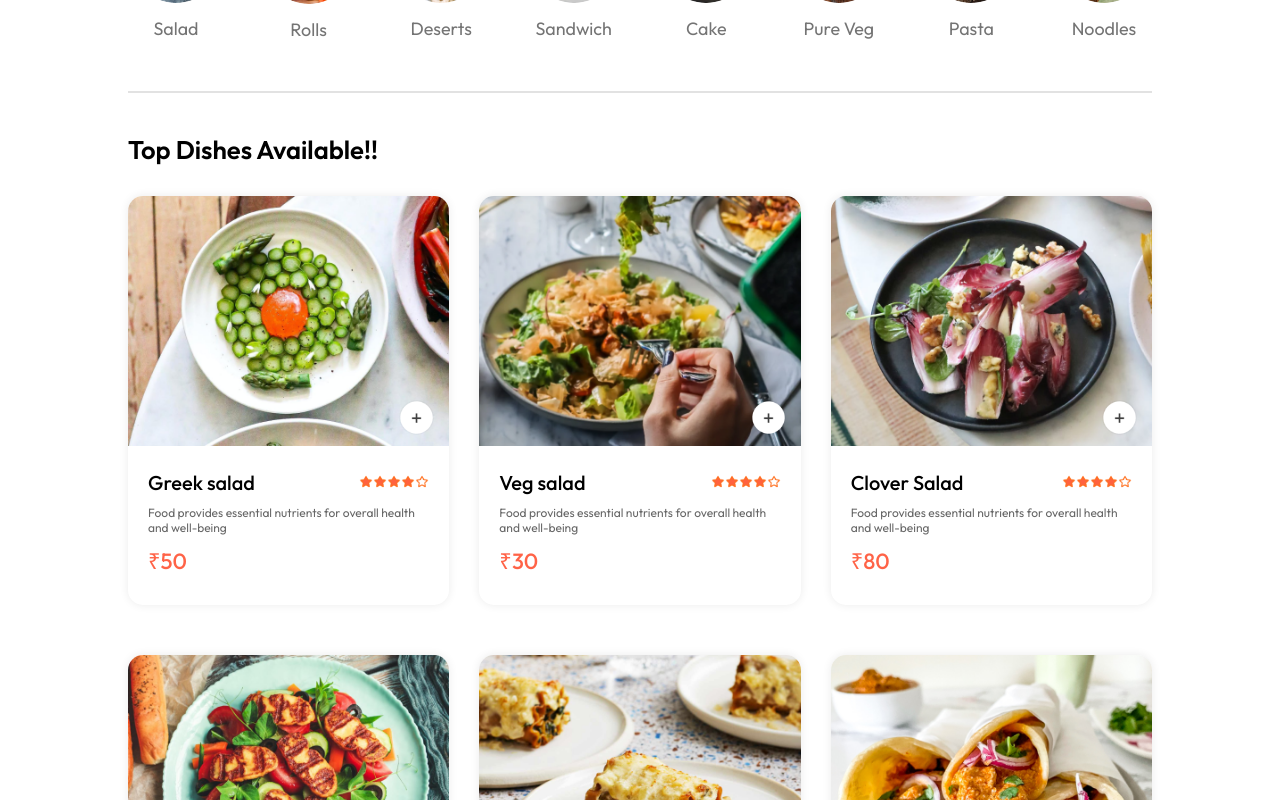
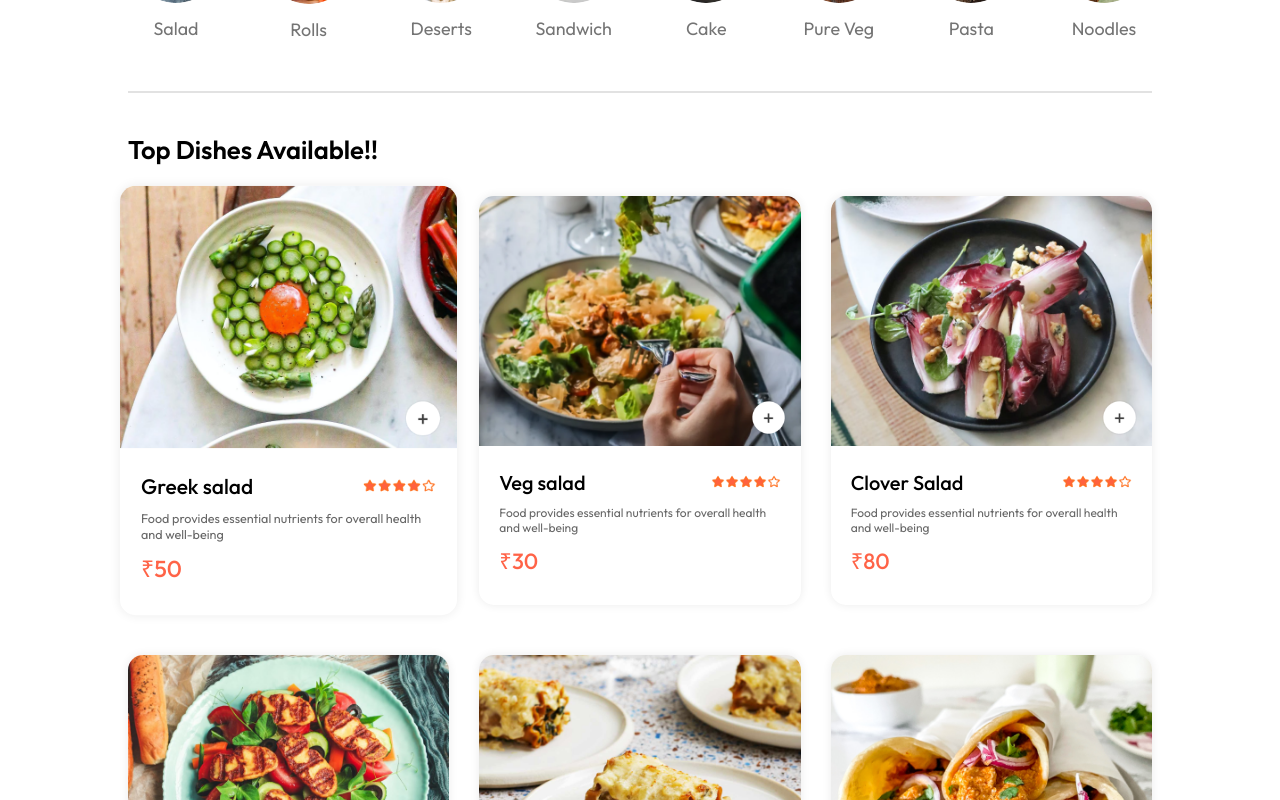
Before and after one commit to Viceroyyyy/CampusBite_Project, a React (Vite) app in the folder frontend/: page / in a window 1280 px wide. In both pictures the pointer is over the element 288 px from the left and 1246 px from the top of the page. Shown: the part 846-1646 px from the top of the page. Built offline with nearby package versions, Linux system fonts and the light colour scheme.

Commit message:
Addded new transform property

```diff
--- a/frontend/src/components/FoodItem/FoodItem.css
+++ b/frontend/src/components/FoodItem/FoodItem.css
@@ -12,7 +12,9 @@
     transition: 0.3s;
     animation: fadeIn 1s;
 }
-
+.food-item:hover {
+    transform: scale(1.05);
+}
 .food-item-image{
     width: 100%;
     border-radius: 15px 15px 0px 0px;
```
